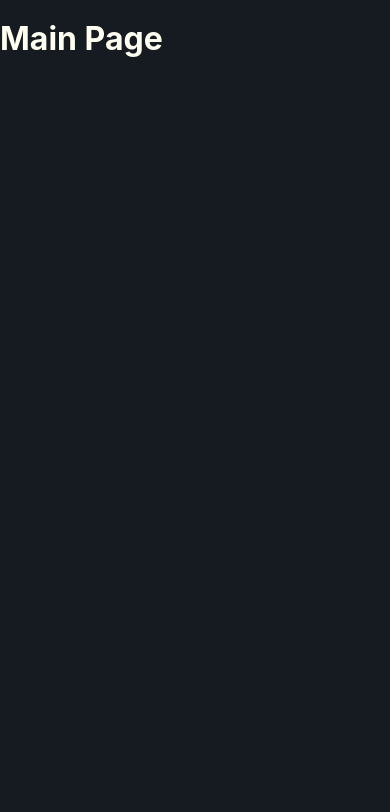
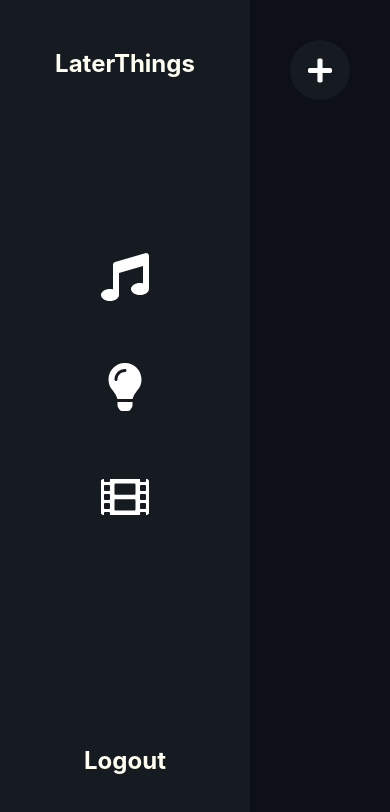
Before and after one commit to ArekStasko/LaterThings, a React (Create React App) app: page / in a window 390 px wide. Shown: the top 812 px of the page. Built offline with nearby package versions, Linux system fonts and the light colour scheme.

Commit message:
add categories site style without mobile

```diff
--- a/package.json
+++ b/package.json
@@ -3,6 +3,9 @@
   "version": "0.1.0",
   "private": true,
   "dependencies": {
+    "@fortawesome/fontawesome-svg-core": "^1.2.35",
+    "@fortawesome/free-solid-svg-icons": "^5.15.3",
+    "@fortawesome/react-fontawesome": "^0.1.14",
     "@testing-library/jest-dom": "^5.11.4",
     "@testing-library/react": "^11.1.0",
     "@testing-library/user-event": "^12.1.10",
--- a/src/assets/styles/global.scss
+++ b/src/assets/styles/global.scss
@@ -1,4 +1,10 @@
 body, html{
-    background-color: #161b22;
+    background-color: #0d1117;
     color: #fffff1;
+    width: 100%;
+    height: 100%;
 }
+
+*{
+    box-sizing: border-box;
+}
--- /dev/null
+++ b/src/assets/styles/themes/default/components/sidebar.scss
@@ -0,0 +1,75 @@
+.sidebar{
+    position: fixed;
+    display: flex;
+    flex-direction: column;
+    align-items: center;
+    background-color: #161b22;
+    width: 250px;
+    height: 100vh;
+    padding: 50px;
+
+
+    &__title{
+        margin: 0;
+    }
+
+    &__icons{
+        display: flex;
+        flex-direction: column;
+        justify-content: center;
+        height: 100%;
+
+
+        button{
+            cursor: pointer;
+            display: flex;
+            justify-content: center;
+            align-items: center;
+            width: 80px;
+            height: 80px;
+            padding: 10px;
+            border-radius: 5px;
+            margin-bottom: 30px;
+            border: none;
+            transition: all 300ms ease-in-out;
+
+            &:hover{
+            background-color: #ffffff;
+            color: #161b22;
+            }
+
+
+            .sidebar-icon{
+                width: 80%;
+                height: 80%;
+            }
+        }
+    }
+}
+
+.add{
+    cursor: pointer;
+    position: fixed;
+    display: flex;
+    justify-content: center;
+    align-items: center;
+    right: 40px;
+    top: 40px;
+    background-color: #161b22;
+    color: #ffffff;
+    width: 60px;
+    height: 60px;
+    border-radius: 60px;
+    border: none;
+    transition: all 300ms ease-in-out;
+
+    &:hover{
+        transform: scale(1.1);
+    }
+
+    .add-icon{
+        width: 50%;
+        height: 50%;
+    }
+
+}
--- a/src/assets/styles/themes/default/theme.scss
+++ b/src/assets/styles/themes/default/theme.scss
@@ -5,3 +5,5 @@
 @import '../../global.scss';
 
 /* components imports */
+
+@import './components/sidebar.scss';
--- /dev/null
+++ b/src/components/sidebar.js
@@ -0,0 +1,40 @@
+import React, { useState } from 'react'
+import { FontAwesomeIcon } from '@fortawesome/react-fontawesome'
+import { faMusic, faLightbulb, faFilm, faPlus } from '@fortawesome/free-solid-svg-icons'
+import styled from 'styled-components'
+
+const Btn = styled.button`
+background-color: ${({active})=> active ? '#ffffff' : '#161b22'};
+color: ${({active})=> active ? '#161b22' : '#ffffff'};
+`
+
+const Sidebar = () => {
+    const [active, setActive] = useState('')
+
+    return(
+        <>
+        <div className='sidebar'>
+            <h2 className='sidebar__title'>LaterThings</h2>
+            <div className='sidebar__icons'>
+                <Btn active={active === 'Music'} onClick={()=>setActive('Music')} >
+                <FontAwesomeIcon className='sidebar-icon' icon={faMusic} />
+                </Btn>
+                <Btn active={active === 'Ideas'} onClick={()=>setActive('Ideas')} >
+                <FontAwesomeIcon className='sidebar-icon' icon={faLightbulb} />
+                </Btn>
+                <Btn active={active === 'Film'} onClick={()=>setActive('Film')} >
+                <FontAwesomeIcon className='sidebar-icon' icon={faFilm} />
+                </Btn>
+            </div>
+            <div className='sidebar__log'>
+            <h2>Logout</h2>
+            </div>
+        </div>
+        <button className='add'>
+        <FontAwesomeIcon className='add-icon' icon={faPlus} />
+        </button>
+        </>
+    )
+}
+
+export default Sidebar
--- a/src/pages/mainPage.js
+++ b/src/pages/mainPage.js
@@ -1,11 +1,12 @@
 import React from 'react'
+import Sidebar from '../components/sidebar'
 import '../assets/styles/themes/default/theme.scss'
 
 const MainPage = () => {
 
     return(
         <div>
-            <h1>Main Page</h1>
+            <Sidebar />
         </div>
     )
 }
```
Also changed, not shown: 1 other file (tests, documents, lock files or other folders).
